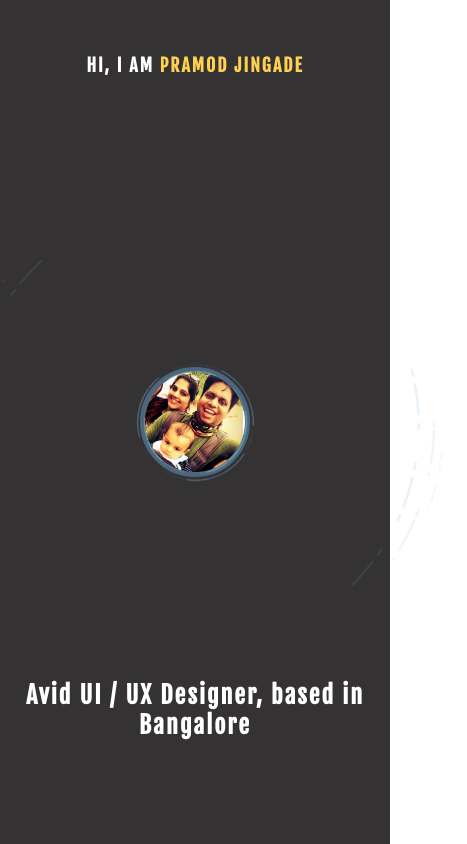
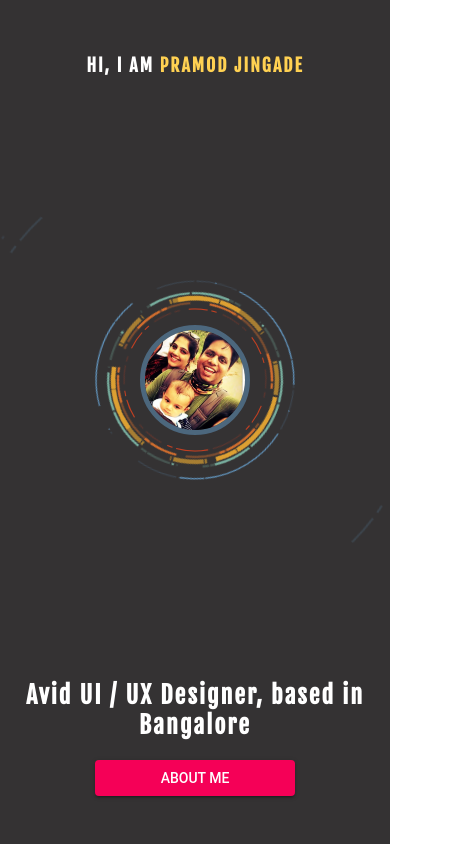
Before and after one commit to avj2352/react-my-profile, a React (Create React App) app: page / in a window 390 px wide. Shown: the whole page, 467 px wide, since content can reach past the window. Built offline with nearby package versions, Linux system fonts and the light colour scheme.

Commit message:
completed circle loader responsiveness for mobile devices

```diff
--- a/src/components/circle-loader/circle-loader.css
+++ b/src/components/circle-loader/circle-loader.css
@@ -1,5 +1,7 @@
 .circle-loader {
-  border: 1px solid yellow;
+  position: relative;
+  width: 100%;
+  height: 80vh;
   display: flex;
   justify-content: center;
   align-items: center;
@@ -44,3 +46,15 @@
     transform: rotate(0deg); }
   to {
     transform: rotate(360deg); } }
+
+@media (min-width: 240px) {
+  .circle-loader {
+    height: 50vh; }
+    .circle-loader img {
+      width: 200px; } }
+
+@media (min-width: 800px) {
+  .circle-loader {
+    height: 80vh; }
+    .circle-loader img {
+      width: 30%; } }
--- a/src/components/circle-loader/circle-loader.scss
+++ b/src/components/circle-loader/circle-loader.scss
@@ -1,8 +1,10 @@
 $profile-border: #659CC8;
 
 .circle-loader {
-    // width: 100%;
-    border: 1px solid yellow;
+    position: relative;
+    // border: 1px solid yellow;
+    width: 100%;
+    height: 80vh;
     display: flex;
     justify-content: center;
     align-items: center;
@@ -63,3 +65,22 @@ $profile-border: #659CC8;
       transform: rotate(0deg); }
     to {
       transform: rotate(360deg); } }
+
+
+@media (min-width:240px) {
+    .circle-loader {
+        height: 50vh;
+        img {
+            width: 200px;
+        }
+    }
+}
+
+@media (min-width:800px) {
+    .circle-loader {
+        height: 80vh;
+        img {
+            width: 30%;
+        }
+    }
+}
--- a/src/views/App.css
+++ b/src/views/App.css
@@ -1,28 +1,36 @@
 @import url("https://fonts.googleapis.com/css?family=Fjalla+One");
-.app {
+.page {
+  background-color: #343233;
+  height: 100vh;
+  display: flex;
+  flex-direction: column; }
+  .page .app {
     font-family: 'Fjalla One', sans-serif;
     letter-spacing: 2px;
     text-align: center;
-  height: 100vh;
-  background-color: #343233;
     color: white;
     display: flex;
+    height: 90vh;
     flex-direction: column;
     justify-content: center;
     align-items: center; }
-  .app span.highLight {
+    .page .app span.highLight {
       color: #ffd152; }
-  .app-header {
+    .page .app-header {
       text-transform: uppercase;
       position: absolute;
       top: 5vh;
       width: 100%;
       align-self: flex-start;
       font-size: calc(10px + 2vmin); }
-  .app-subtitle {
+    .page .app-subtitle {
       position: absolute;
       display: block;
       bottom: 10vh;
       align-self: flex-end;
       text-align: center;
       width: 100%; }
+  .page .medium-size {
+    width: 10%;
+    min-width: 200px;
+    align-self: center; }
--- a/src/views/App.jsx
+++ b/src/views/App.jsx
@@ -3,8 +3,11 @@ import logo from './logo.svg';
 import './App.css';
 // Components
 import CircleLoader from './../components/circle-loader/circle-loader.jsx';
-//Import context
+//Context
 import {AppProvider, AppContext} from './../common/AppContext';
+// Material Components
+import { withStyles } from '@material-ui/core/styles';
+import Button from '@material-ui/core/Button';
 
 
 class App extends Component {
@@ -12,10 +15,13 @@ class App extends Component {
     const header = <AppContext.Consumer>{(context) => context.header}</AppContext.Consumer>
     return (
       <AppProvider>
-      <div className="app">
-          <h1 className="app-header">Hi, I am <span className="highLight">PRAMOD JINGADE</span></h1>
-          <CircleLoader></CircleLoader>
-          <h2 className="app-subtitle">Avid UI / UX Designer, based in Bangalore</h2>
+      <div className="page">
+        <div className="app">
+            <h1 className="app-header">Hi, I am <span className="highLight">PRAMOD JINGADE</span></h1>
+            <CircleLoader></CircleLoader>
+            <h2 className="app-subtitle">Avid UI / UX Designer, based in Bangalore</h2>
+        </div>
+        <Button variant="contained" color="secondary" className="medium-size">ABOUT ME</Button>
       </div>
       </AppProvider>
     );
--- a/src/views/app.scss
+++ b/src/views/app.scss
@@ -1,15 +1,22 @@
 @import url('https://fonts.googleapis.com/css?family=Fjalla+One');
 
 $yellow-highlight: #ffd152;
+$main-background-color: #343233;
+
+.page {
+  background-color: $main-background-color;
+  height: 100vh;
+  display: flex;
+  flex-direction: column;
+  // align-items: center;
 
   .app {
     font-family: 'Fjalla One', sans-serif;
     letter-spacing: 2px;
     text-align: center;
-    height: 100vh;
-    background-color: #343233;
     color: white;
     display: flex;
+    height: 90vh;
     flex-direction: column;
     justify-content: center;
     align-items: center;
@@ -22,7 +29,7 @@ $yellow-highlight: #ffd152;
       // border: 1px solid red;
       text-transform: uppercase;
       position: absolute;
-    top:5vh;
+      top: 5vh;
       width: 100%;
       align-self: flex-start;
       font-size: calc(10px + 2vmin);
@@ -39,3 +46,10 @@ $yellow-highlight: #ffd152;
     }
 
   }
+
+  .medium-size {
+    width: 10%;
+    min-width: 200px;
+    align-self: center;
+  }
+}
```
Lines whose indentation alone changed are shown as unchanged.
